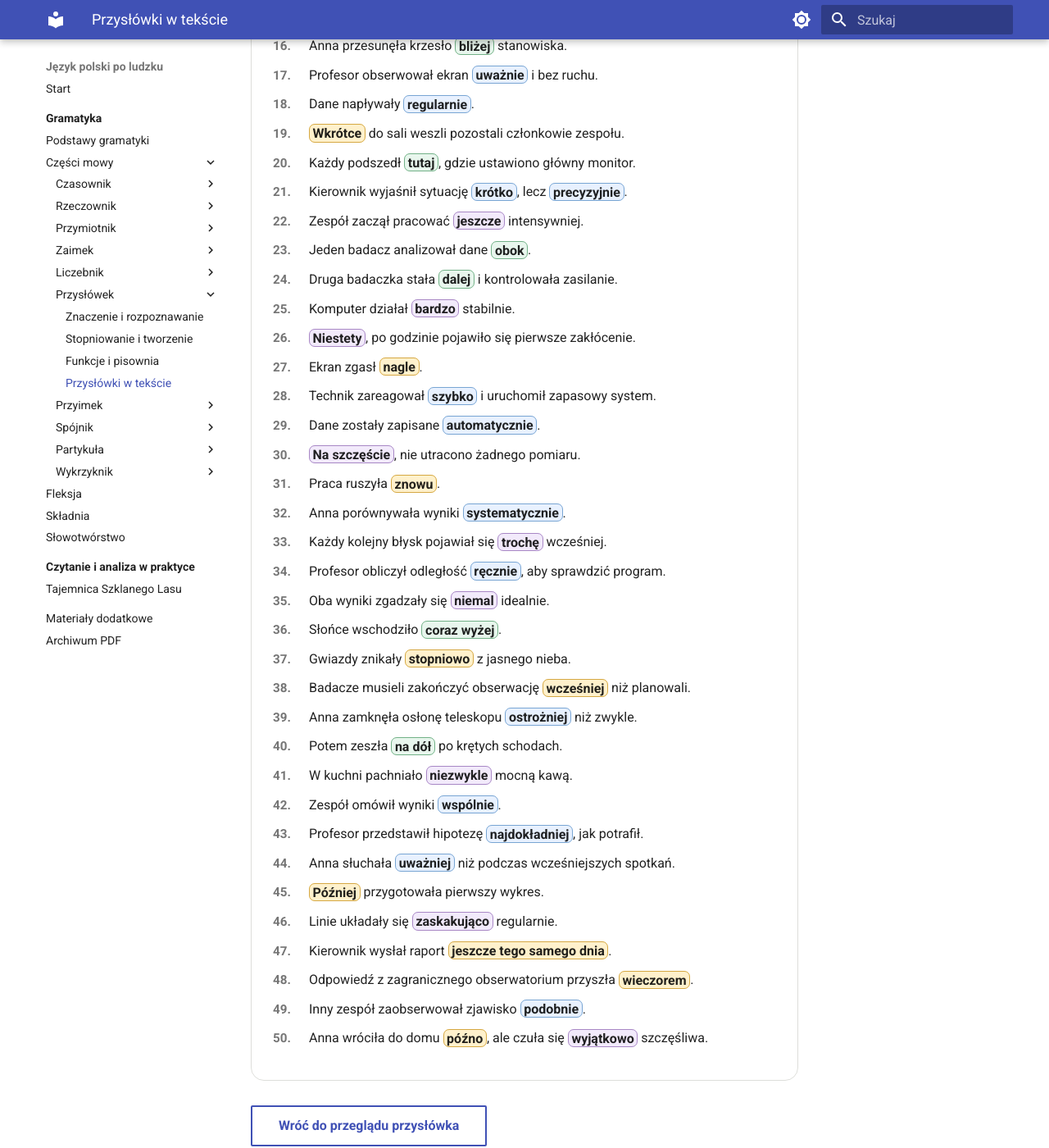
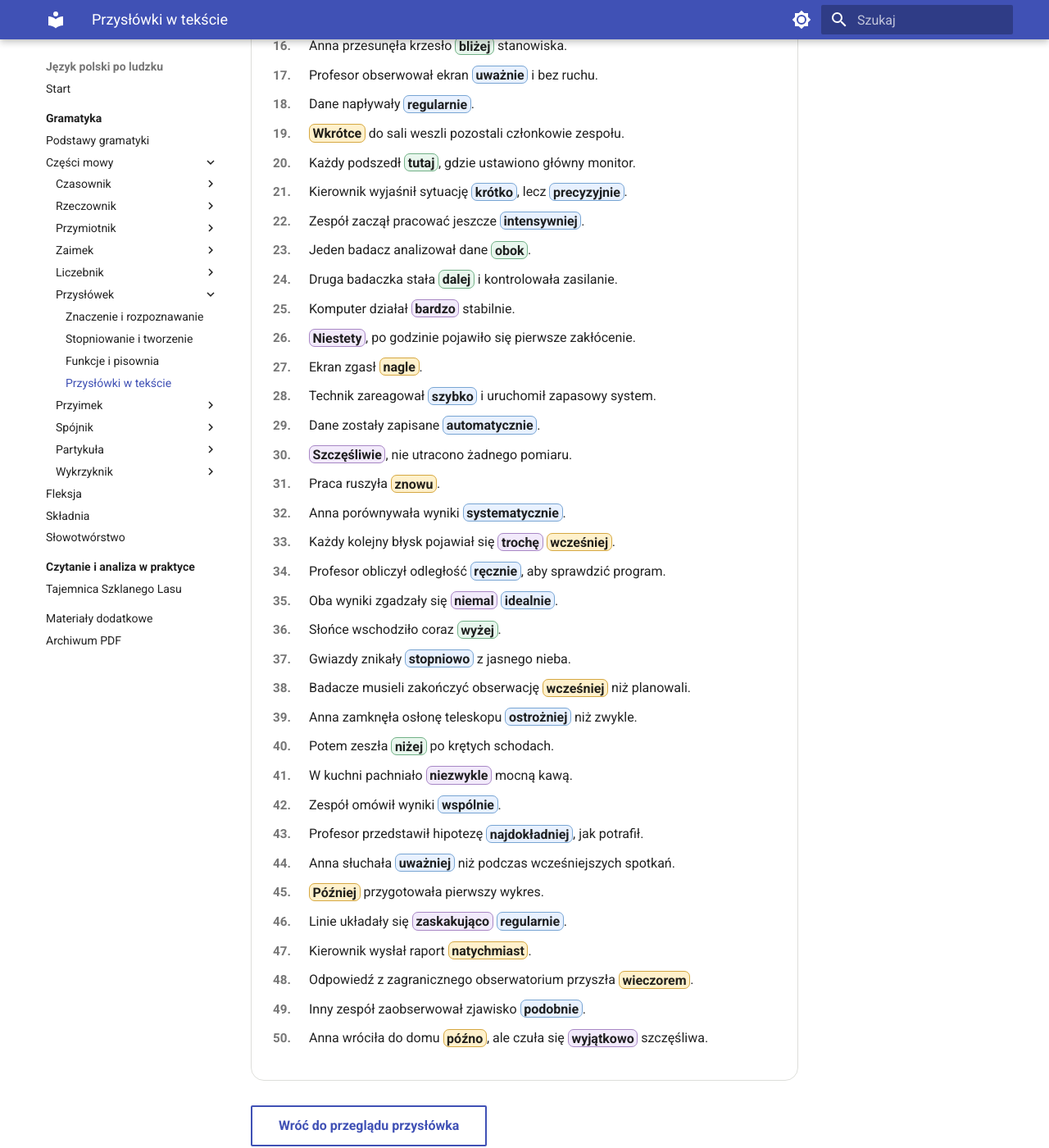
Before and after one commit to dchorazkiewicz/SP_JP, an MkDocs documentation site: the page built from docs/gramatyka/czesci-mowy/przyslowek/przyslowki-w-tekscie.md, in a window 1280 px wide and 1400 px high, scrolled down 977 px. Shown: the whole window at 82% size. Built offline with MkDocs 1.6.1 and Material for MkDocs 9.7.7, drawn with Linux system fonts in a browser that asks for light colours; some of the changed text lies outside the part shown.

Commit message:
Correct adverb classifications in reading text

```diff
--- a/docs/gramatyka/czesci-mowy/przyslowek/przyslowki-w-tekscie.md
+++ b/docs/gramatyka/czesci-mowy/przyslowek/przyslowki-w-tekscie.md
@@ -21,8 +21,8 @@ Poniższy tekst ma 50 zdań. Przysłówki zostały wyróżnione według znaczeni
     <p><span class="indecl-sentence-no">1.</span> Anna przyjechała do obserwatorium <span class="indecl-token ind-yellow">wcześnie</span>.</p>
     <p><span class="indecl-sentence-no">2.</span> Na zewnątrz było jeszcze <span class="indecl-token ind-purple">zupełnie</span> ciemno.</p>
     <p><span class="indecl-sentence-no">3.</span> Strażnik otworzył bramę <span class="indecl-token ind-blue">powoli</span> i <span class="indecl-token ind-blue">ostrożnie</span>.</p>
-    <p><span class="indecl-sentence-no">4.</span> Anna weszła <span class="indecl-token ind-green">do środka</span> i odłożyła plecak przy schodach.</p>
-    <p><span class="indecl-sentence-no">5.</span> <span class="indecl-token ind-green">Na górze</span> czekał już jej opiekun.</p>
+    <p><span class="indecl-sentence-no">4.</span> Anna weszła <span class="indecl-token ind-green">dalej</span> i odłożyła plecak przy schodach.</p>
+    <p><span class="indecl-sentence-no">5.</span> <span class="indecl-token ind-green">Wyżej</span> czekał już jej opiekun.</p>
     <p><span class="indecl-sentence-no">6.</span> Profesor mówił <span class="indecl-token ind-blue">cicho</span>, ponieważ pozostali badacze jeszcze spali.</p>
     <p><span class="indecl-sentence-no">7.</span> Tego dnia niebo wyglądało <span class="indecl-token ind-purple">wyjątkowo</span> przejrzyście.</p>
     <p><span class="indecl-sentence-no">8.</span> Anna <span class="indecl-token ind-blue">dokładnie</span> sprawdziła ustawienie teleskopu.</p>
@@ -39,7 +39,7 @@ Poniższy tekst ma 50 zdań. Przysłówki zostały wyróżnione według znaczeni
     <p><span class="indecl-sentence-no">19.</span> <span class="indecl-token ind-yellow">Wkrótce</span> do sali weszli pozostali członkowie zespołu.</p>
     <p><span class="indecl-sentence-no">20.</span> Każdy podszedł <span class="indecl-token ind-green">tutaj</span>, gdzie ustawiono główny monitor.</p>
     <p><span class="indecl-sentence-no">21.</span> Kierownik wyjaśnił sytuację <span class="indecl-token ind-blue">krótko</span>, lecz <span class="indecl-token ind-blue">precyzyjnie</span>.</p>
-    <p><span class="indecl-sentence-no">22.</span> Zespół zaczął pracować <span class="indecl-token ind-purple">jeszcze</span> intensywniej.</p>
+    <p><span class="indecl-sentence-no">22.</span> Zespół zaczął pracować jeszcze <span class="indecl-token ind-blue">intensywniej</span>.</p>
     <p><span class="indecl-sentence-no">23.</span> Jeden badacz analizował dane <span class="indecl-token ind-green">obok</span>.</p>
     <p><span class="indecl-sentence-no">24.</span> Druga badaczka stała <span class="indecl-token ind-green">dalej</span> i kontrolowała zasilanie.</p>
     <p><span class="indecl-sentence-no">25.</span> Komputer działał <span class="indecl-token ind-purple">bardzo</span> stabilnie.</p>
@@ -47,24 +47,24 @@ Poniższy tekst ma 50 zdań. Przysłówki zostały wyróżnione według znaczeni
     <p><span class="indecl-sentence-no">27.</span> Ekran zgasł <span class="indecl-token ind-yellow">nagle</span>.</p>
     <p><span class="indecl-sentence-no">28.</span> Technik zareagował <span class="indecl-token ind-blue">szybko</span> i uruchomił zapasowy system.</p>
     <p><span class="indecl-sentence-no">29.</span> Dane zostały zapisane <span class="indecl-token ind-blue">automatycznie</span>.</p>
-    <p><span class="indecl-sentence-no">30.</span> <span class="indecl-token ind-purple">Na szczęście</span>, nie utracono żadnego pomiaru.</p>
+    <p><span class="indecl-sentence-no">30.</span> <span class="indecl-token ind-purple">Szczęśliwie</span>, nie utracono żadnego pomiaru.</p>
     <p><span class="indecl-sentence-no">31.</span> Praca ruszyła <span class="indecl-token ind-yellow">znowu</span>.</p>
     <p><span class="indecl-sentence-no">32.</span> Anna porównywała wyniki <span class="indecl-token ind-blue">systematycznie</span>.</p>
-    <p><span class="indecl-sentence-no">33.</span> Każdy kolejny błysk pojawiał się <span class="indecl-token ind-purple">trochę</span> wcześniej.</p>
+    <p><span class="indecl-sentence-no">33.</span> Każdy kolejny błysk pojawiał się <span class="indecl-token ind-purple">trochę</span> <span class="indecl-token ind-yellow">wcześniej</span>.</p>
     <p><span class="indecl-sentence-no">34.</span> Profesor obliczył odległość <span class="indecl-token ind-blue">ręcznie</span>, aby sprawdzić program.</p>
-    <p><span class="indecl-sentence-no">35.</span> Oba wyniki zgadzały się <span class="indecl-token ind-purple">niemal</span> idealnie.</p>
-    <p><span class="indecl-sentence-no">36.</span> Słońce wschodziło <span class="indecl-token ind-green">coraz wyżej</span>.</p>
-    <p><span class="indecl-sentence-no">37.</span> Gwiazdy znikały <span class="indecl-token ind-yellow">stopniowo</span> z jasnego nieba.</p>
+    <p><span class="indecl-sentence-no">35.</span> Oba wyniki zgadzały się <span class="indecl-token ind-purple">niemal</span> <span class="indecl-token ind-blue">idealnie</span>.</p>
+    <p><span class="indecl-sentence-no">36.</span> Słońce wschodziło coraz <span class="indecl-token ind-green">wyżej</span>.</p>
+    <p><span class="indecl-sentence-no">37.</span> Gwiazdy znikały <span class="indecl-token ind-blue">stopniowo</span> z jasnego nieba.</p>
     <p><span class="indecl-sentence-no">38.</span> Badacze musieli zakończyć obserwację <span class="indecl-token ind-yellow">wcześniej</span> niż planowali.</p>
     <p><span class="indecl-sentence-no">39.</span> Anna zamknęła osłonę teleskopu <span class="indecl-token ind-blue">ostrożniej</span> niż zwykle.</p>
-    <p><span class="indecl-sentence-no">40.</span> Potem zeszła <span class="indecl-token ind-green">na dół</span> po krętych schodach.</p>
+    <p><span class="indecl-sentence-no">40.</span> Potem zeszła <span class="indecl-token ind-green">niżej</span> po krętych schodach.</p>
     <p><span class="indecl-sentence-no">41.</span> W kuchni pachniało <span class="indecl-token ind-purple">niezwykle</span> mocną kawą.</p>
     <p><span class="indecl-sentence-no">42.</span> Zespół omówił wyniki <span class="indecl-token ind-blue">wspólnie</span>.</p>
     <p><span class="indecl-sentence-no">43.</span> Profesor przedstawił hipotezę <span class="indecl-token ind-blue">najdokładniej</span>, jak potrafił.</p>
     <p><span class="indecl-sentence-no">44.</span> Anna słuchała <span class="indecl-token ind-blue">uważniej</span> niż podczas wcześniejszych spotkań.</p>
     <p><span class="indecl-sentence-no">45.</span> <span class="indecl-token ind-yellow">Później</span> przygotowała pierwszy wykres.</p>
-    <p><span class="indecl-sentence-no">46.</span> Linie układały się <span class="indecl-token ind-purple">zaskakująco</span> regularnie.</p>
-    <p><span class="indecl-sentence-no">47.</span> Kierownik wysłał raport <span class="indecl-token ind-yellow">jeszcze tego samego dnia</span>.</p>
+    <p><span class="indecl-sentence-no">46.</span> Linie układały się <span class="indecl-token ind-purple">zaskakująco</span> <span class="indecl-token ind-blue">regularnie</span>.</p>
+    <p><span class="indecl-sentence-no">47.</span> Kierownik wysłał raport <span class="indecl-token ind-yellow">natychmiast</span>.</p>
     <p><span class="indecl-sentence-no">48.</span> Odpowiedź z zagranicznego obserwatorium przyszła <span class="indecl-token ind-yellow">wieczorem</span>.</p>
     <p><span class="indecl-sentence-no">49.</span> Inny zespół zaobserwował zjawisko <span class="indecl-token ind-blue">podobnie</span>.</p>
     <p><span class="indecl-sentence-no">50.</span> Anna wróciła do domu <span class="indecl-token ind-yellow">późno</span>, ale czuła się <span class="indecl-token ind-purple">wyjątkowo</span> szczęśliwa.</p>
```
